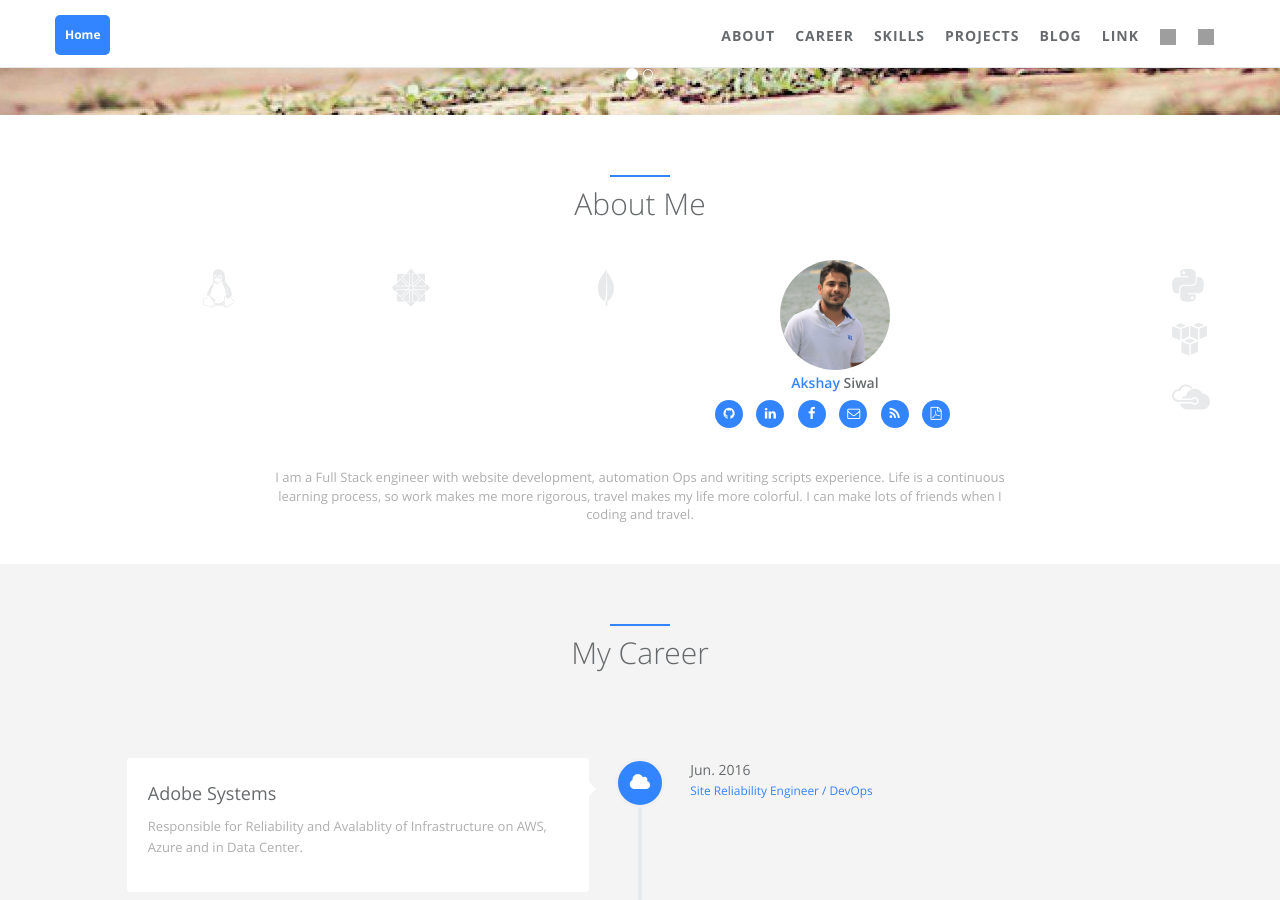
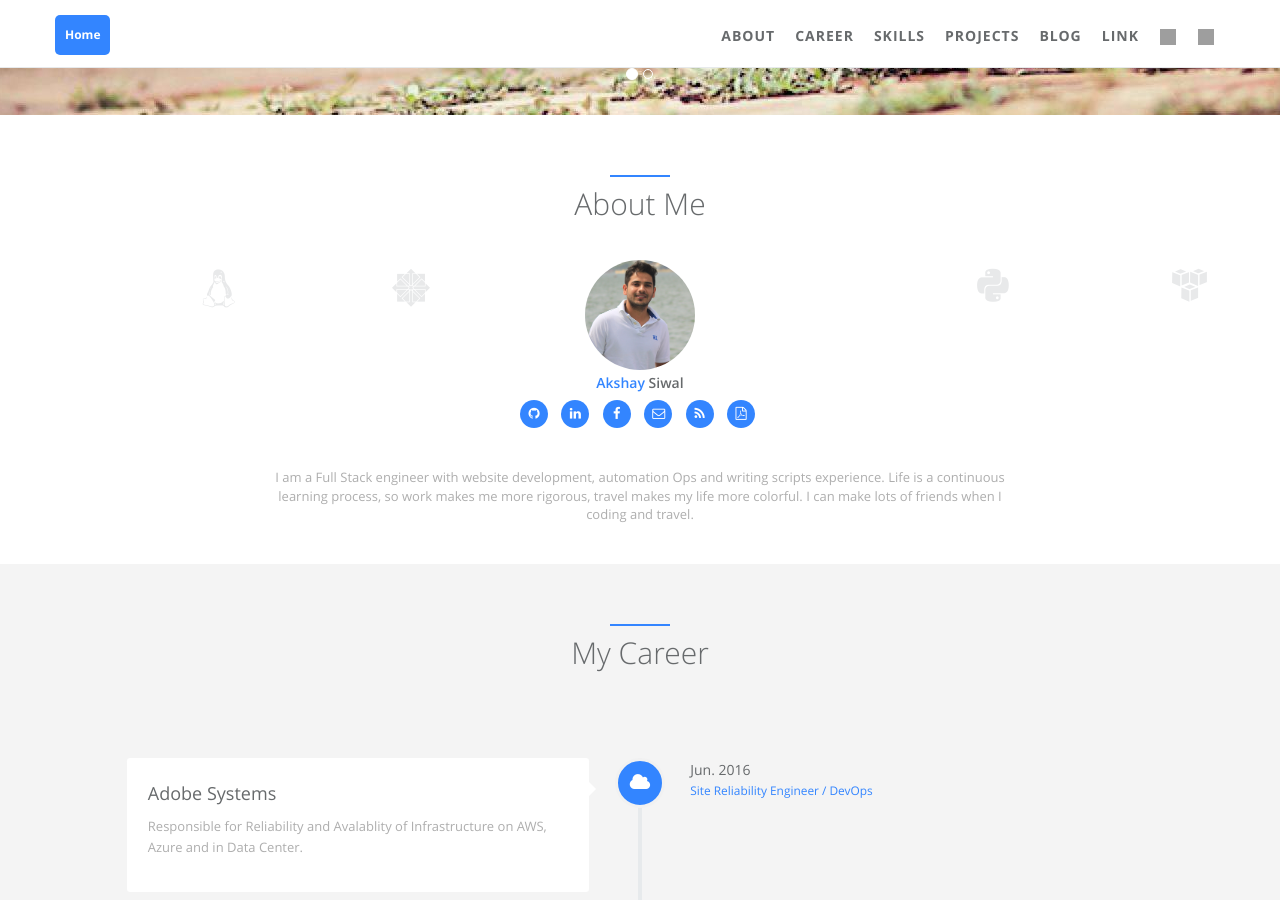
Before and after one commit to AkshaySiwal/website, a Jekyll site: the page built from index.html, in a window 1280 px wide and 900 px high, scrolled down 355 px. Built offline with Jekyll 4.4.1, drawn with Linux system fonts in a browser that asks for light colours; grey boxes are pictures that could not be loaded.

Commit message:
Update _config.yml

```diff
--- a/_config.yml
+++ b/_config.yml
@@ -22,12 +22,10 @@ author:  # change following line to your infomation.
   skill_icon1:
     - name: fa-linux
     - name: icon-centos
-    - name: icon-mongodb
 
   skill_icon2:
     - name: icon-python
     - name: icon-aws
-    - name: icon-azure
 
 
   desc: Hi. Introduce myself will be here.  # Describe yourself.
```
